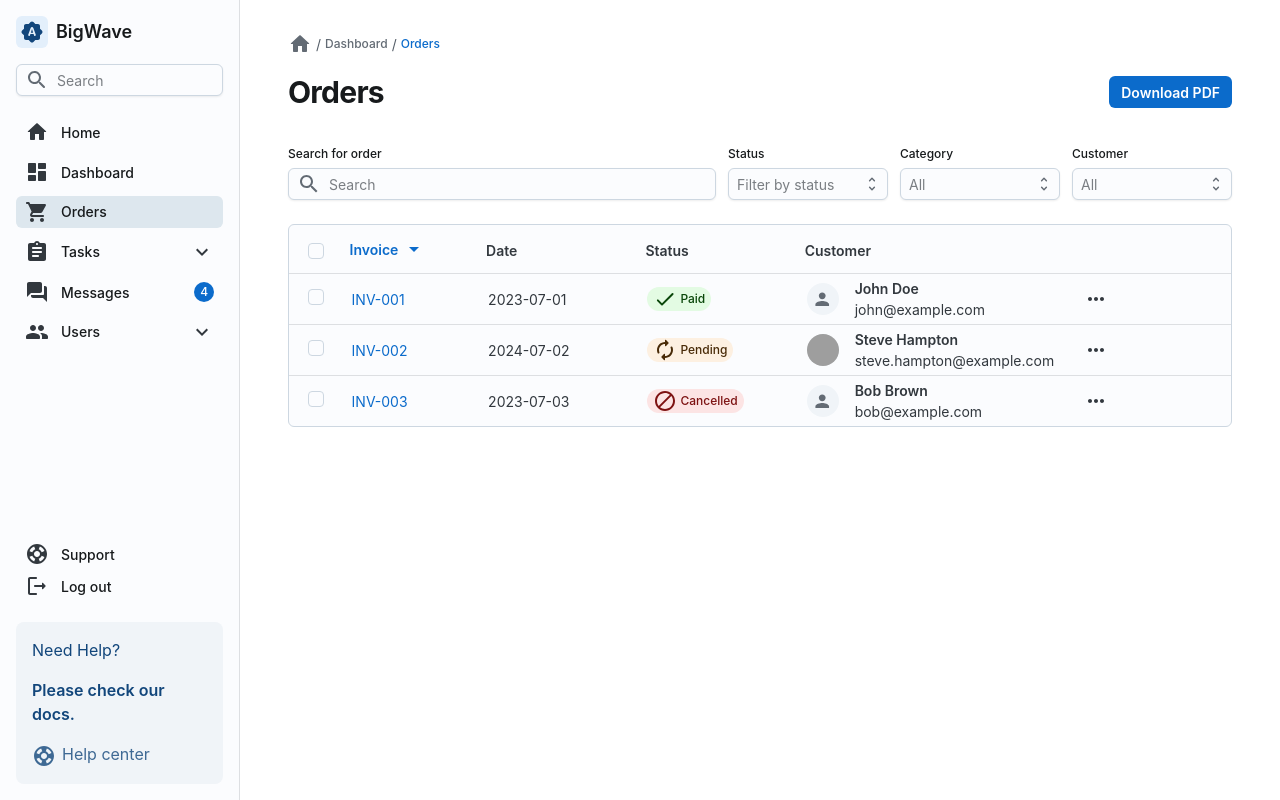
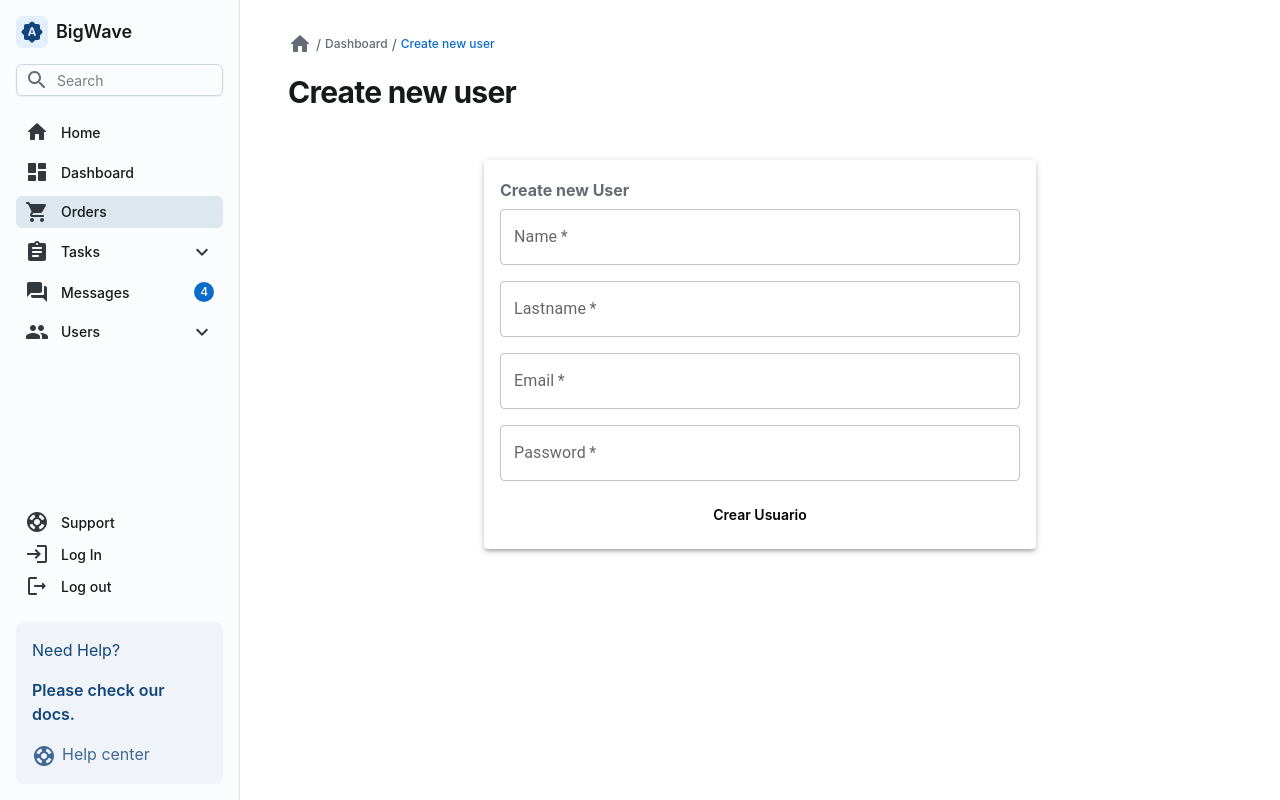
Before and after one commit to Rodriguezadrian/bigwave-admin, a React (Vite) app: page /create-user in a window 1280 px wide. Built offline with nearby package versions, Linux system fonts and the light colour scheme; grey boxes are pictures that could not be loaded.

Commit message:
create new user and show orders

```diff
--- a/package.json
+++ b/package.json
@@ -14,6 +14,7 @@
     "@emotion/styled": "^11.11.5",
     "@mui/icons-material": "^5.15.21",
     "@mui/joy": "^5.0.0-beta.36",
+    "axios": "^1.7.2",
     "react": "^18.3.1",
     "react-dom": "^18.3.1",
     "react-router-dom": "^6.24.1"
--- a/src/components/OrderList.jsx
+++ b/src/components/OrderList.jsx
@@ -57,7 +57,7 @@ const listItems = [
   },
   {
     id: "INV-1231",
-    date: "Feb 3, 2023",
+    date: "Feb 10, 2024",
     status: "Refunded",
     customer: {
       initial: "M",
@@ -123,14 +123,14 @@ function OrderList() {
               sx={{ display: "flex", gap: 2, alignItems: "start" }}
             >
               <ListItemDecorator>
-                <Avatar size="sm">{listItem.customer.initial}</Avatar>
+                <Avatar size="sm">imagen</Avatar>
               </ListItemDecorator>
               <div>
                 <Typography gutterBottom sx={{ fontWeight: 600 }}>
-                  {listItem.customer.name}
+                  nombre
                 </Typography>
                 <Typography level="body-xs" gutterBottom>
-                  {listItem.customer.email}
+                  email
                 </Typography>
                 <Box
                   sx={{
@@ -141,12 +141,17 @@ function OrderList() {
                     mb: 1,
                   }}
                 >
-                  <Typography level="body-xs">{listItem.date}</Typography>
+                  <Typography level="body-xs">fecha</Typography>
                   <Typography level="body-xs">&bull;</Typography>
-                  <Typography level="body-xs">{listItem.id}</Typography>
+                  <Typography level="body-xs">id</Typography>
                 </Box>
                 <Box
-                  sx={{ display: "flex", alignItems: "center", gap: 1, mb: 1 }}
+                  sx={{
+                    display: "flex",
+                    alignItems: "center",
+                    gap: 1,
+                    mb: 1,
+                  }}
                 >
                   <Link level="body-sm" component="button">
                     Download
--- a/src/components/OrderTable.jsx
+++ b/src/components/OrderTable.jsx
@@ -34,6 +34,8 @@ import AutorenewRoundedIcon from "@mui/icons-material/AutorenewRounded";
 import KeyboardArrowRightIcon from "@mui/icons-material/KeyboardArrowRight";
 import KeyboardArrowLeftIcon from "@mui/icons-material/KeyboardArrowLeft";
 import MoreHorizRoundedIcon from "@mui/icons-material/MoreHorizRounded";
+import axios from "axios";
+import { useState, useEffect } from "react";
 
 const data = [
   {
@@ -106,6 +108,19 @@ export default function OrderTable() {
   const [selected, setSelected] = React.useState([]);
   const [open, setOpen] = React.useState(false);
 
+  const [orders, setOrders] = useState();
+
+  useEffect(() => {
+    const getOrders = async () => {
+      const response = await axios({
+        url: `${import.meta.env.VITE_API_URL}/orders`,
+        method: "get",
+      });
+      setOrders(response.data);
+    };
+    getOrders();
+  }, []);
+
   const renderFilters = () => (
     <React.Fragment>
       <FormControl size="sm">
@@ -146,6 +161,7 @@ export default function OrderTable() {
   );
 
   return (
+    orders && (
       <React.Fragment>
         <Sheet
           className="SearchAndFilters-mobile"
@@ -233,7 +249,11 @@ export default function OrderTable() {
             <thead>
               <tr>
                 <th
-                style={{ width: 48, textAlign: "center", padding: "12px 6px" }}
+                  style={{
+                    width: 48,
+                    textAlign: "center",
+                    padding: "12px 6px",
+                  }}
                 >
                   <Checkbox
                     size="sm"
@@ -267,7 +287,9 @@ export default function OrderTable() {
                         "& svg": {
                           transition: "0.2s",
                           transform:
-                          order === "desc" ? "rotate(0deg)" : "rotate(180deg)",
+                            order === "desc"
+                              ? "rotate(0deg)"
+                              : "rotate(180deg)",
                         },
                       },
                       order === "desc"
@@ -286,10 +308,10 @@ export default function OrderTable() {
             </thead>
             {/* ***********************aca se renderiza la tabla *********************************** */}
             <tbody>
-            {data.map((row) => {
-              const isSelected = selected.indexOf(row.id) !== -1;
+              {orders.map((order) => {
+                const isSelected = selected.indexOf(order.id) !== -1;
                 return (
-                <tr key={row.id} aria-checked={isSelected} role="checkbox">
+                  <tr key={order.id} aria-checked={isSelected} role="checkbox">
                     <td style={{ textAlign: "center" }}>
                       <Checkbox
                         size="sm"
@@ -297,8 +319,8 @@ export default function OrderTable() {
                         onChange={(event) => {
                           setSelected((prevSelected) =>
                             event.target.checked
-                            ? [...prevSelected, row.id]
-                            : prevSelected.filter((id) => id !== row.id)
+                              ? [...prevSelected, order.id]
+                              : prevSelected.filter((id) => id !== order.id)
                           );
                         }}
                         color={isSelected ? "primary" : undefined}
@@ -311,51 +333,51 @@ export default function OrderTable() {
                       <Link
                         component="button"
                         onClick={() =>
-                        console.log(`Navigating to invoice ${row.invoice}`)
+                          console.log(`Navigating to invoice ${order.id}`)
                         }
                       >
-                      {row.invoice}
+                        {order.id}
                       </Link>
                     </td>
-                  <td>{row.date}</td>
+                    <td>{order.updatedAt.slice(0, 10)}</td>
                     <td>
                       <Chip
                         variant="soft"
                         size="sm"
                         color={
-                        row.status === "Paid"
+                          order.status === "Paid"
                             ? "success"
-                          : row.status === "Pending"
+                            : order.status === "Pending"
                             ? "warning"
-                          : row.status === "Cancelled"
+                            : order.status === "Cancelled"
                             ? "danger"
                             : "neutral"
                         }
                         startDecorator={
-                        row.status === "Paid" ? (
+                          order.status === "Paid" ? (
                             <CheckRoundedIcon />
-                        ) : row.status === "Cancelled" ? (
+                          ) : order.status === "Cancelled" ? (
                             <BlockIcon />
                           ) : (
                             <AutorenewRoundedIcon />
                           )
                         }
                       >
-                      {row.status}
+                        {order.status}
                       </Chip>
                     </td>
                     <td>
                       <Box sx={{ display: "flex", alignItems: "center" }}>
-                      <Avatar size="sm" src={row.avatar} sx={{ mr: 2 }} />
+                        <Avatar size="sm" src={order.avatar} sx={{ mr: 2 }} />
                         <Box>
                           <Typography fontWeight="lg" level="body2">
-                          {row.customer}
+                            {order.customer}
                           </Typography>
                           <Typography
                             level="body2"
                             sx={{ color: "text.secondary" }}
                           >
-                          {row.email}
+                            {order.email}
                           </Typography>
                         </Box>
                       </Box>
@@ -370,5 +392,6 @@ export default function OrderTable() {
           </Table>
         </Sheet>
       </React.Fragment>
+    )
   );
 }
--- a/src/components/OrderUsers.jsx
+++ b/src/components/OrderUsers.jsx
@@ -29,7 +29,6 @@ import CheckRoundedIcon from "@mui/icons-material/CheckRounded";
 import BlockIcon from "@mui/icons-material/Block";
 import AutorenewRoundedIcon from "@mui/icons-material/AutorenewRounded";
 import MoreHorizRoundedIcon from "@mui/icons-material/MoreHorizRounded";
-import React from "react";
 
 const data = [
   {
@@ -42,6 +41,7 @@ const data = [
     avatar: "",
   },
 ];
+
 function descendingComparator(a, b, orderBy) {
   if (b[orderBy] < a[orderBy]) {
     return -1;
--- a/src/components/Sidebar.jsx
+++ b/src/components/Sidebar.jsx
@@ -26,6 +26,7 @@ import BrightnessAutoRoundedIcon from "@mui/icons-material/BrightnessAutoRounded
 import KeyboardArrowDownIcon from "@mui/icons-material/KeyboardArrowDown";
 import ColorSchemeToggle from "./ColorSchemeToggle";
 import { closeSidebar } from "../utils";
+import { LoginOutlined } from "@mui/icons-material";
 
 function Toggler({ defaultExpanded = false, renderToggle, children }) {
   const [open, setOpen] = React.useState(defaultExpanded);
@@ -243,7 +244,7 @@ export default function Sidebar() {
                   <ListItemButton
                     role="menuitem"
                     component={Link}
-                    href="/joy-ui/getting-started/templates/profile-dashboard/"
+                    href="/my-profile"
                   >
                     My profile
                   </ListItemButton>
@@ -275,6 +276,14 @@ export default function Sidebar() {
               <SupportRoundedIcon />
               <ListItemContent>
                 <Typography level="title-sm">Support</Typography>
+              </ListItemContent>
+            </ListItemButton>
+          </ListItem>
+          <ListItem>
+            <ListItemButton component={Link} href="/login">
+              <LoginOutlined />
+              <ListItemContent>
+                <Typography level="title-sm">Log In</Typography>
               </ListItemContent>
             </ListItemButton>
           </ListItem>
--- a/src/pages/Home.jsx
+++ b/src/pages/Home.jsx
@@ -14,6 +14,8 @@ import OrderList from "../components/OrderList";
 import Header from "../components/Header";
 
 function Home() {
+
+
   return (
     <div>
       <CssBaseline />
--- a/src/pages/NewUser.jsx
+++ b/src/pages/NewUser.jsx
@@ -2,18 +2,37 @@ import {
   Box,
   Breadcrumbs,
   Button,
+  Container,
   CssBaseline,
   Link,
   Typography,
 } from "@mui/joy";
+import Paper from "@mui/material/Paper";
+import TextField from "@mui/material/TextField";
 import Sidebar from "../components/Sidebar";
 import Header from "../components/Header";
-import OrderTable from "../components/OrderTable";
-import OrderList from "../components/OrderList";
 import HomeRoundedIcon from "@mui/icons-material/HomeRounded";
 import ChevronRightRoundedIcon from "@mui/icons-material/ChevronRightRounded";
+import { useState } from "react";
 
 function NewUser() {
+  const [formData, setFormData] = useState({
+    name: "",
+    lastname: "",
+    email: "",
+    password: "",
+  });
+
+  const handleSubmit = (e) => {
+    e.preventDefault();
+    // Aquí se puede agregar la lógica para enviar los datos del formulario a la API
+    console.log(formData);
+  };
+
+  const handleChange = (e) => {
+    const { name, value } = e.target;
+    setFormData({ ...formData, [name]: value });
+  };
   return (
     <>
       <CssBaseline />
@@ -62,7 +81,7 @@ function NewUser() {
                 color="primary"
                 sx={{ fontWeight: 500, fontSize: 12 }}
               >
-                Orders
+                Create new user
               </Typography>
             </Breadcrumbs>
           </Box>
@@ -78,14 +97,65 @@ function NewUser() {
             }}
           >
             <Typography level="h2" component="h1">
-              Orders
+              Create new user
             </Typography>
-            <Button color="primary" size="sm">
-              Download PDF
-            </Button>
           </Box>
-          <OrderTable />
-          <OrderList />
+          <Container maxWidth="sm">
+            <Paper elevation={3} sx={{ padding: 2, marginTop: 4 }}>
+              <Typography variant="h4" component="h1" gutterBottom>
+                Create new User
+              </Typography>
+              <Box
+                component="form"
+                sx={{
+                  "& .MuiTextField-root": { marginBottom: 2 },
+                  display: "flex",
+                  flexDirection: "column",
+                }}
+                noValidate
+                autoComplete="off"
+                onSubmit={handleSubmit}
+              >
+                <TextField
+                  required
+                  id="name"
+                  name="name"
+                  label="Name"
+                  value={formData.name}
+                  onChange={handleChange}
+                />
+                <TextField
+                  required
+                  id="lastname"
+                  name="lastname"
+                  label="Lastname"
+                  value={formData.lastname}
+                  onChange={handleChange}
+                />
+                <TextField
+                  required
+                  id="email"
+                  name="email"
+                  label="Email"
+                  type="email"
+                  value={formData.email}
+                  onChange={handleChange}
+                />
+                <TextField
+                  required
+                  id="password"
+                  name="password"
+                  label="Password"
+                  type="password"
+                  value={formData.password}
+                  onChange={handleChange}
+                />
+                <Button type="submit" variant="contained" color="primary">
+                  Crear Usuario
+                </Button>
+              </Box>
+            </Paper>
+          </Container>
         </Box>
       </Box>
     </>
```
Also changed, not shown: 2 other files (tests, documents, lock files or other folders). Lines whose indentation alone changed are shown as unchanged.
